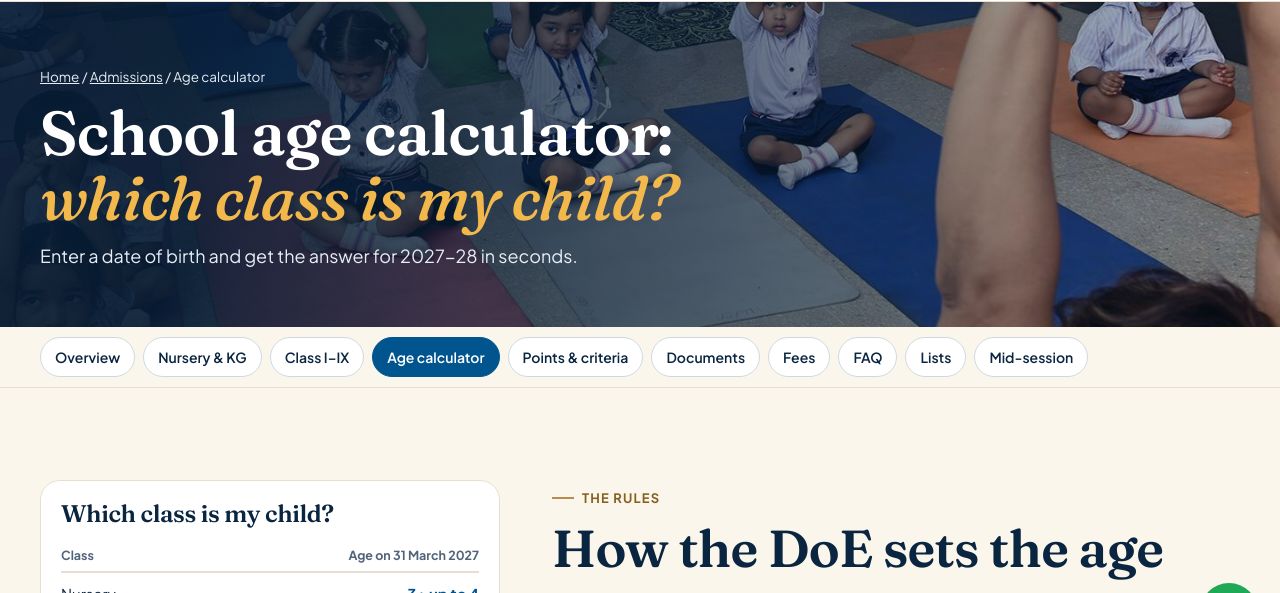
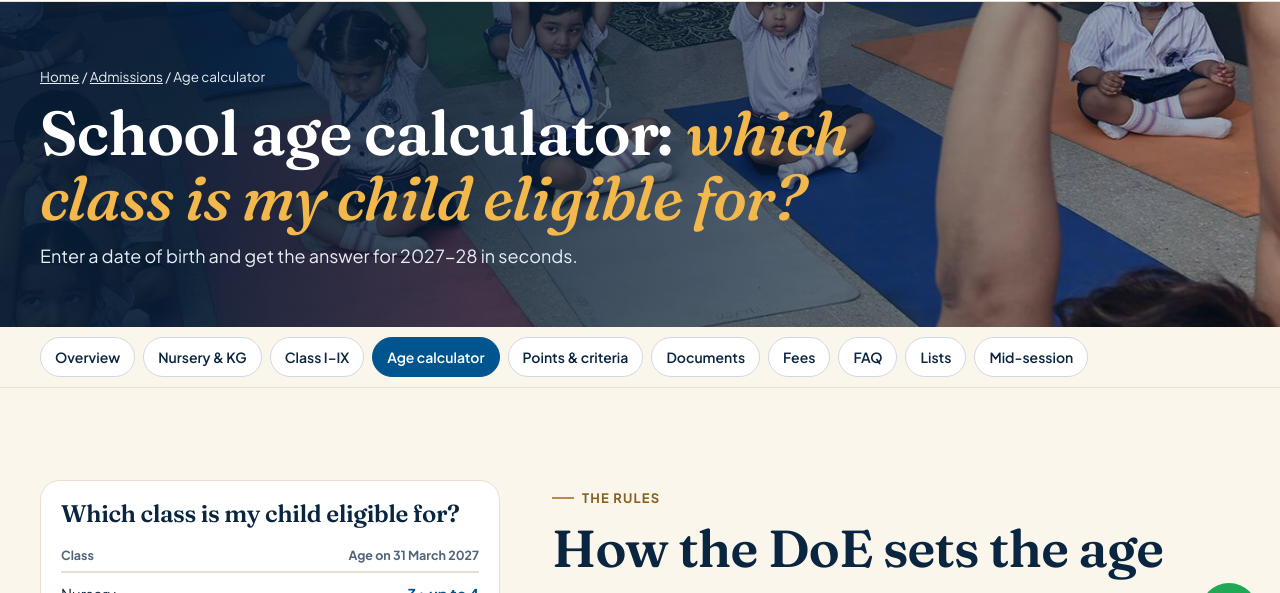
Before and after one commit to priyaverma000-ai/neps-website, a plain HTML site: page age-calculator.html in a window 1280 px wide. Shown: the part 137-730 px from the top of the page. Drawn offline with Linux system fonts and the light colour scheme.

Commit message:
Reword the age calculator question: "Which class is my child eligible for?"
Co-Authored-By: Claude Opus 5.5 <noreply@anthropic.com>

```diff
--- a/age-calculator.html
+++ b/age-calculator.html
@@ -134,7 +134,7 @@
   <img src="images/nursery-yoga.jpg" srcset="images/nursery-yoga-sm.jpg 800w, images/nursery-yoga.jpg 1440w" sizes="100vw" alt="Young New Era children doing yoga on coloured mats" width="1440" height="1080" fetchpriority="high">
   <div class="wrap">
     <p class="crumbs"><a href="index.html">Home</a> / <a href="admissions.html">Admissions</a> / Age calculator</p>
-    <h1>School age calculator: <em>which class is my child?</em></h1>
+    <h1>School age calculator: <em>which class is my child eligible for?</em></h1>
     <p class="phero-sub">Enter a date of birth and get the answer for 2027-28 in seconds.</p>
   </div>
 </section>
@@ -153,7 +153,7 @@
 
 <section class="sec"><div class="wrap calc-grid">
   <div class="card card-line rv">
-    <h3>Which class is my child?</h3>
+    <h3>Which class is my child eligible for?</h3>
       <table class="ages">
         <thead><tr><th>Class</th><th>Age on 31 March 2027</th></tr></thead>
         <tbody><tr><td>Nursery</td><td>3+ up to 4</td></tr><tr><td>Lower KG</td><td>4+ up to 5</td></tr><tr><td>Upper KG</td><td>5+ up to 6</td></tr></tbody>
--- a/sitemap.xml
+++ b/sitemap.xml
@@ -8,7 +8,7 @@
   <url><loc>https://nepsdwarka.com/admission-faq</loc><lastmod>2026-11-05</lastmod></url>
   <url><loc>https://nepsdwarka.com/admission-lists</loc><lastmod>2026-11-05</lastmod></url>
   <url><loc>https://nepsdwarka.com/admissions</loc><lastmod>2026-11-05</lastmod></url>
-  <url><loc>https://nepsdwarka.com/age-calculator</loc><lastmod>2026-11-05</lastmod></url>
+  <url><loc>https://nepsdwarka.com/age-calculator</loc><lastmod>2026-11-13</lastmod></url>
   <url><loc>https://nepsdwarka.com/alumni</loc><lastmod>2026-11-13</lastmod></url>
   <url><loc>https://nepsdwarka.com/blog/</loc><lastmod>2026-11-03</lastmod></url>
   <url><loc>https://nepsdwarka.com/blog/why-sports-matter-in-school</loc><lastmod>2026-11-05</lastmod></url>
```
Also changed, not shown: index.html (+1 -1 lines), nursery-admission-2027-28.html (+1 -1 lines), src/tpl/_calc.html (+1 -1 lines), src/tpl/age-calculator.html (+1 -1 lines).
